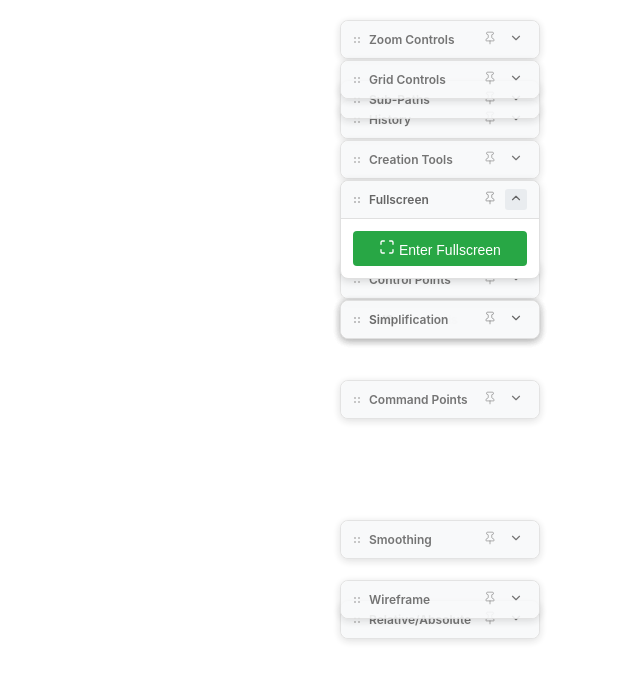
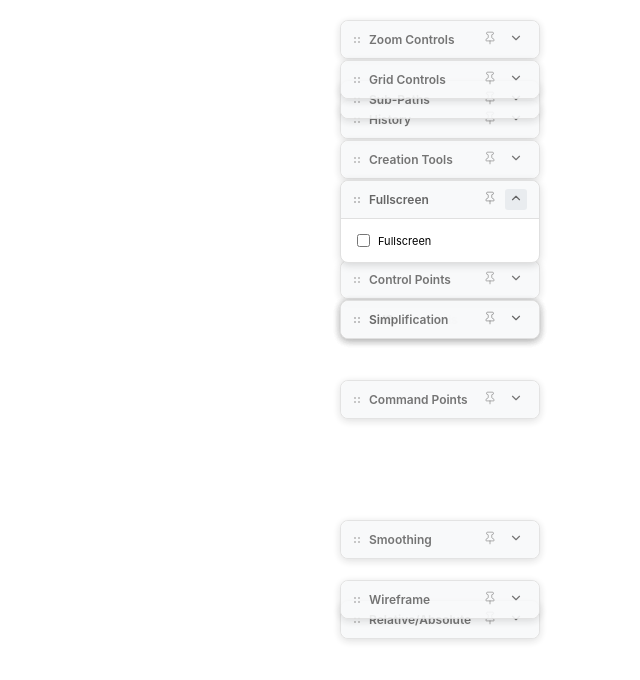
Before and after one commit to regalagram/sspe, a React (Vite) app: page / in a window 1280 px wide. Both pictures are taken after a click on the button 1156 px from the left and 199 px from the top of the page. Shown: the top 680 px of the page, without its empty margins (640-1280 px from the left). Built offline with nearby package versions, Linux system fonts and the light colour scheme; what path-data-parser would draw is missing.

Commit message:
feat: update controls to use checkbox inputs for Command Points, Control Points, Fullscreen, and Wireframe with improved styling

```diff
--- a/src/plugins/command-points-renderer/CommandPointsRenderer.tsx
+++ b/src/plugins/command-points-renderer/CommandPointsRenderer.tsx
@@ -18,15 +18,15 @@ export const CommandPointsControls: React.FC<CommandPointsControlsProps> = ({
       <label style={{
         display: 'flex',
         alignItems: 'center',
-        gap: '8px',
-        fontSize: '14px',
+        gap: 4,
+        fontSize: 11,
         cursor: 'pointer'
       }}>
         <input
           type="checkbox"
           checked={enabled}
           onChange={onToggle}
-          style={{ cursor: 'pointer' }}
+          style={{ cursor: 'pointer', accentColor: '#2196f3', marginRight: 4 }}
         />
         Show Command Points
       </label>
--- a/src/plugins/control-points/ControlPoints.tsx
+++ b/src/plugins/control-points/ControlPoints.tsx
@@ -18,15 +18,15 @@ export const ControlPointsControls: React.FC<ControlPointsProps> = ({
       <label style={{
         display: 'flex',
         alignItems: 'center',
-        gap: '8px',
-        fontSize: '14px',
+        gap: 4,
+        fontSize: 11,
         cursor: 'pointer'
       }}>
         <input
           type="checkbox"
           checked={enabled}
           onChange={onToggle}
-          style={{ cursor: 'pointer' }}
+          style={{ cursor: 'pointer', accentColor: '#2196f3', marginRight: 4 }}
         />
         Show Control Points
       </label>
--- a/src/plugins/fullscreen/Fullscreen.tsx
+++ b/src/plugins/fullscreen/Fullscreen.tsx
@@ -2,7 +2,6 @@ import React, { useEffect } from 'react';
 import { Plugin } from '../../core/PluginSystem';
 import { useEditorStore } from '../../store/editorStore';
 import { DraggablePanel } from '../../components/DraggablePanel';
-import { Maximize, Minimize } from 'lucide-react';
 
 interface FullscreenControlProps {
   isFullscreen: boolean;
@@ -13,33 +12,18 @@ export const FullscreenControl: React.FC<FullscreenControlProps> = ({
   isFullscreen,
   onToggle,
 }) => {
-  const buttonStyle: React.CSSProperties = {
-    padding: '8px 16px',
-    background: isFullscreen ? '#dc3545' : '#28a745',
-    color: 'white',
-    border: 'none',
-    borderRadius: '4px',
-    cursor: 'pointer',
-    fontSize: '14px',
-    transition: 'all 0.2s ease',
-    width: '100%',
-  };
-
   return (
-    <button
-      className="fullscreen-control"
-      onClick={onToggle}
-      title={isFullscreen ? 'Exit Fullscreen (F11)' : 'Enter Fullscreen (F11)'}
-      style={buttonStyle}
-      onMouseEnter={(e) => {
-        e.currentTarget.style.background = isFullscreen ? '#c82333' : '#218838';
-      }}
-      onMouseLeave={(e) => {
-        e.currentTarget.style.background = isFullscreen ? '#dc3545' : '#28a745';
-      }}
-    >
-      {isFullscreen ? <><Minimize size={16} /> Exit Fullscreen</> : <><Maximize size={16} /> Enter Fullscreen</>}
-    </button>
+    <div style={{ display: 'flex', flexDirection: 'column', gap: '8px' }}>
+      <label style={{ display: 'flex', alignItems: 'center', gap: 4, fontSize: 11, cursor: 'pointer' }}>
+        <input
+          type="checkbox"
+          checked={isFullscreen}
+          onChange={onToggle}
+          style={{ accentColor: '#2196f3', marginRight: 4, cursor: 'pointer' }}
+        />
+        Fullscreen
+      </label>
+    </div>
   );
 };
 
--- a/src/plugins/wireframe/Wireframe.tsx
+++ b/src/plugins/wireframe/Wireframe.tsx
@@ -2,7 +2,6 @@ import React from 'react';
 import { Plugin } from '../../core/PluginSystem';
 import { useEditorStore } from '../../store/editorStore';
 import { DraggablePanel } from '../../components/DraggablePanel';
-import { ToggleLeft, ToggleRight } from 'lucide-react';
 
 interface WireframeControlsProps {
   enabled: boolean;
@@ -10,42 +9,17 @@ interface WireframeControlsProps {
 }
 
 const WireframeControls: React.FC<WireframeControlsProps> = ({ enabled, onToggle }) => {
-  const buttonStyle: React.CSSProperties = {
-    display: 'flex',
-    alignItems: 'center',
-    gap: '8px',
-    padding: '8px 12px',
-    border: '1px solid #ddd',
-    borderRadius: '4px',
-    cursor: 'pointer',
-    fontSize: '14px',
-    transition: 'all 0.2s ease',
-    width: '100%',
-    justifyContent: 'center',
-    background: enabled ? '#007acc' : 'white',
-    color: enabled ? 'white' : 'black',
-    borderColor: enabled ? '#005299' : '#ddd',
-  };
-
-  const hoverStyle: React.CSSProperties = {
-    ...buttonStyle,
-    background: enabled ? '#005299' : '#f5f5f5',
-  };
-
-  const [isHovered, setIsHovered] = React.useState(false);
-
   return (
     <div style={{ display: 'flex', flexDirection: 'column', gap: '8px' }}>
-      <button
-        onClick={onToggle}
-        onMouseEnter={() => setIsHovered(true)}
-        onMouseLeave={() => setIsHovered(false)}
-        style={isHovered ? hoverStyle : buttonStyle}
-        title={enabled ? 'Disable wireframe mode' : 'Enable wireframe mode'}
-      >
-        {enabled ? <ToggleRight size={20} /> : <ToggleLeft size={20} />}
-        Wireframe
-      </button>
+      <label style={{ display: 'flex', alignItems: 'center', gap: 4, fontSize: 11, cursor: 'pointer' }}>
+        <input
+          type="checkbox"
+          checked={enabled}
+          onChange={onToggle}
+          style={{ accentColor: '#2196f3', marginRight: 4, cursor: 'pointer' }}
+        />
+        View wireframe
+      </label>
     </div>
   );
 };
```
